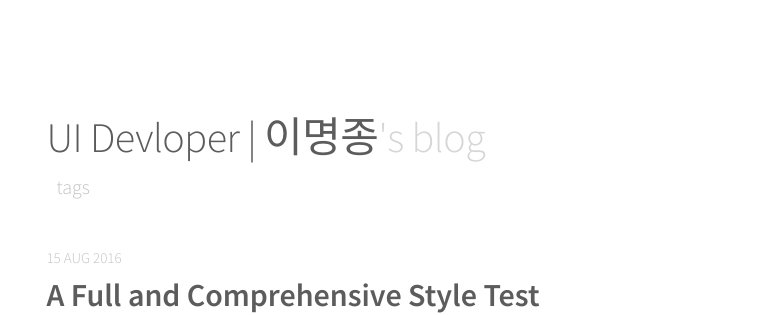
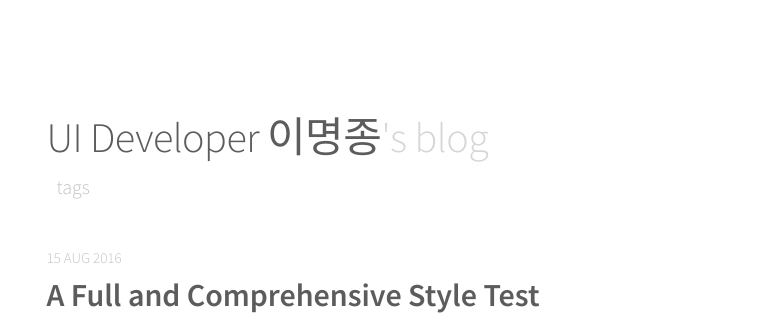
Before and after one commit to qnfzks55/jijong.github.io, a Jekyll site: the page built from index.html, in a window 1280 px wide. Shown: the top 315 px of the page, without its empty margins (248-1031 px from the left). Built offline with Jekyll 4.4.1, drawn with Linux system fonts in a browser that asks for light colours; nearby versions of some CDN libraries; the list of posts is cut into pages by our own code.

Commit message:
config.yml 수정

```diff
--- a/_config.yml
+++ b/_config.yml
@@ -3,7 +3,7 @@
 # # # # # # # # # # # # #
 
 # Basic
-name:               "UI Devloper | 이명종"
+name:               "UI Developer 이명종"
 
 
 
```
